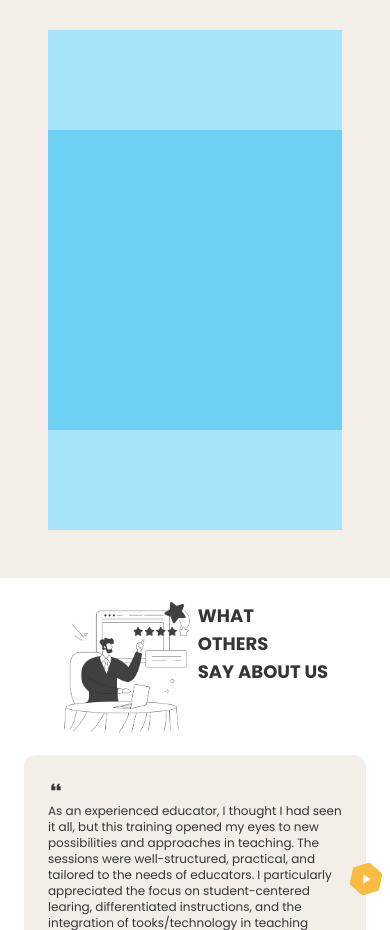
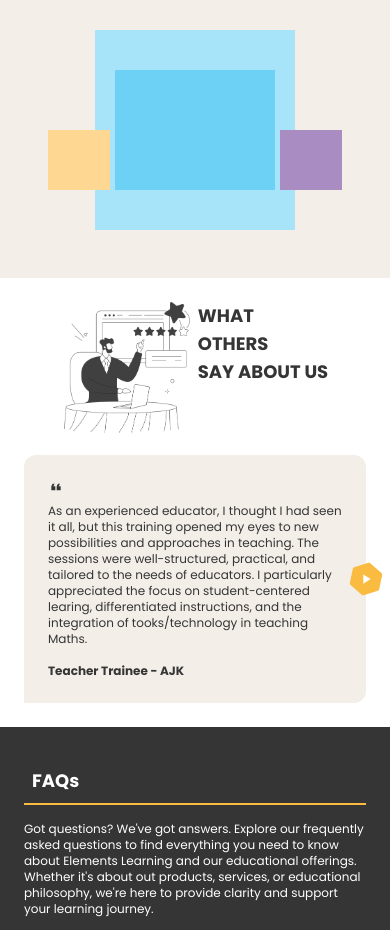
Before and after one commit to TahaShah141/elements-learning, a React (Vite) app: page / in a window 390 px wide. Shown: the part 4820-5750 px from the top of the page. Built offline with nearby package versions, Linux system fonts and the light colour scheme.

Commit message:
make responsive

```diff
--- a/src/components/custom/MultiCarousel.jsx
+++ b/src/components/custom/MultiCarousel.jsx
@@ -1,10 +1,26 @@
 import { useEffect, useState } from "react"
 
-export const MultiCarousel = ({items, autoScroll=true, size=500, gapSize=20, delay=3000}) => {
+export const MultiCarousel = ({items, autoScroll=true, delay=3000}) => {
 
   const [index, setIndex] = useState(0)
   const [intervalID, setIntervalID] = useState()
+  const [size, setSize] = useState(200)
+  const [gapSize, setGapSize] = useState(5)
   const smallerSize = size * 0.8
+
+  useEffect(() => {
+    const windowWidth = window.innerWidth
+    if (windowWidth >= 1024) {
+      setSize(400)
+      setGapSize(15)
+    } else if (windowWidth >= 768) {
+      setSize(350)
+      setGapSize(12)
+    } else if (windowWidth >= 640) {
+      setSize(300)
+      setGapSize(10)
+    }
+  }, [])
 
   useEffect(() => {
     if (!autoScroll) clearInterval(intervalID);
```
